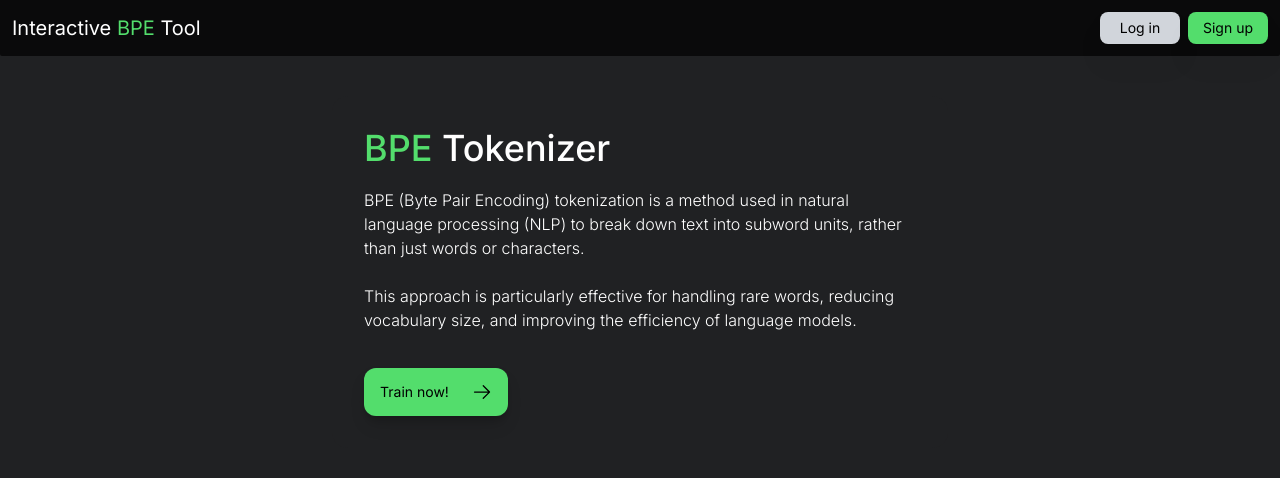
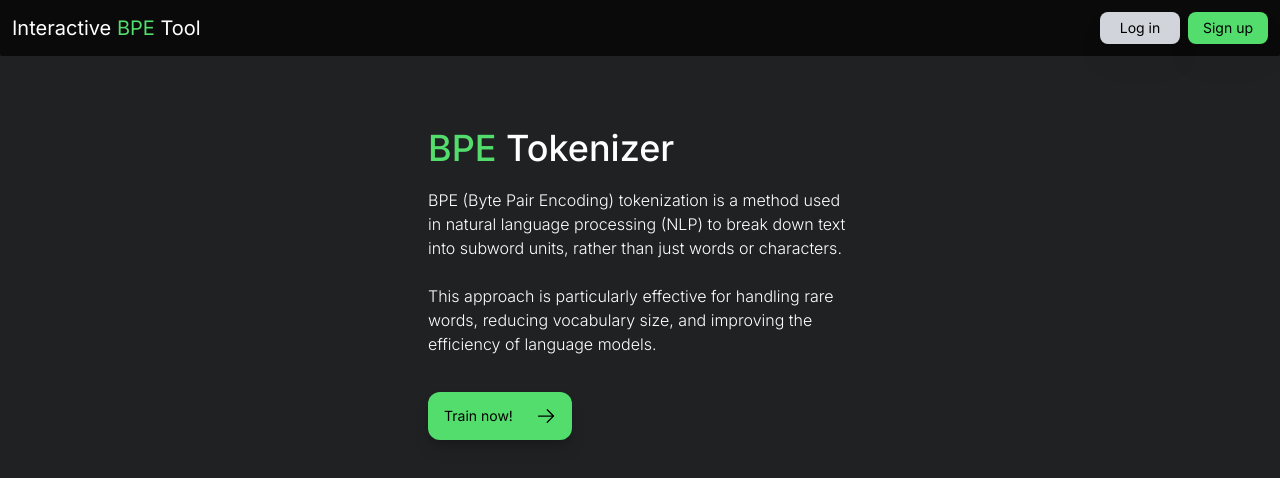
Before and after one commit to rhatos/IBPE, a React (Vite) app in the folder frontend/: page / in a window 1280 px wide. Shown: the top 478 px of the page. Built offline with nearby package versions, Linux system fonts and the light colour scheme.

Commit message:
Adjusted homepage width - tighter

```diff
--- a/frontend/src/components/HeroCard.tsx
+++ b/frontend/src/components/HeroCard.tsx
@@ -5,7 +5,7 @@ import TrainNowButton from "./buttons/TrainNowButton";
 
 const HeroCard = () => {
   return (
-    <div className=" rounded-2xl w-3/6 mx-auto ">
+    <div className=" rounded-2xl w-2/5 mx-auto ">
       <div className="flex justify-between bg-bpegrey m-3 rounded-2xl">
         <div className="flex-col space-y-5  w-full p-8">
           <h1 className="text-4xl font-inter font-medium text-white">
```
